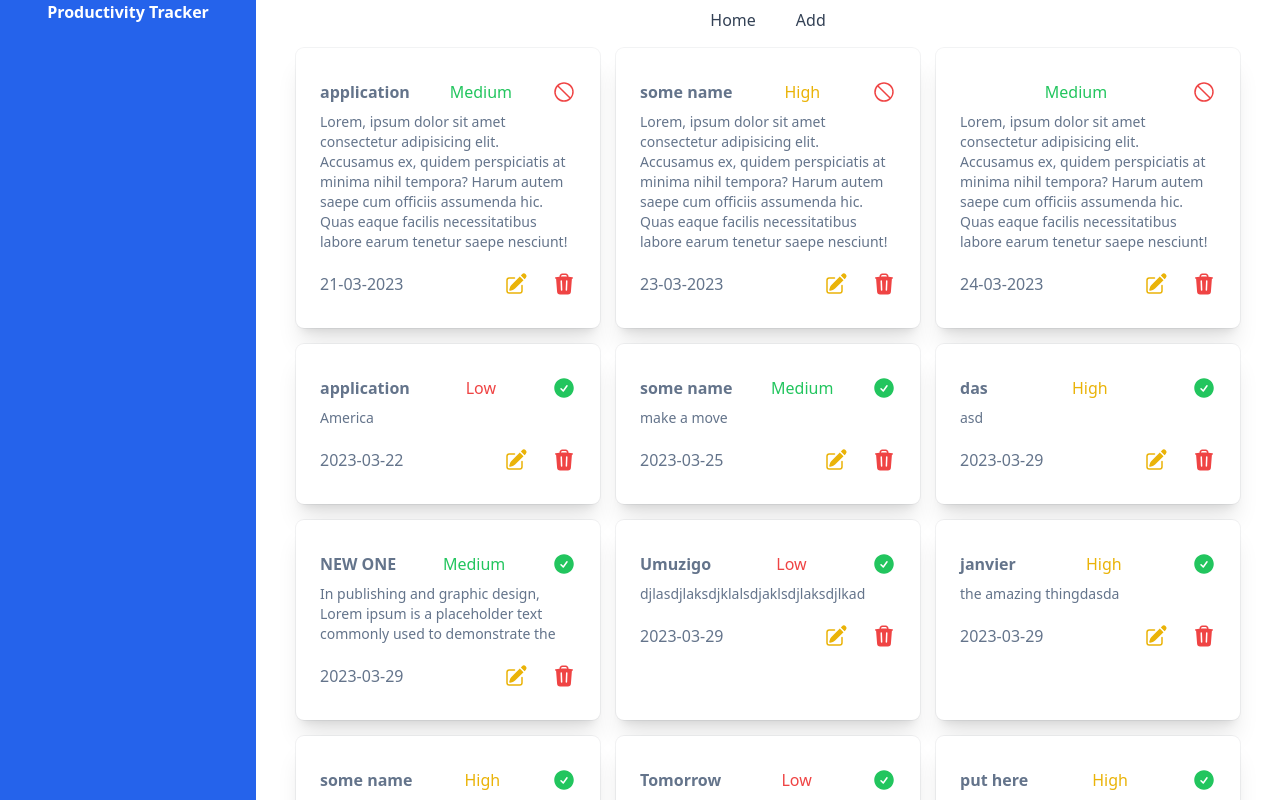
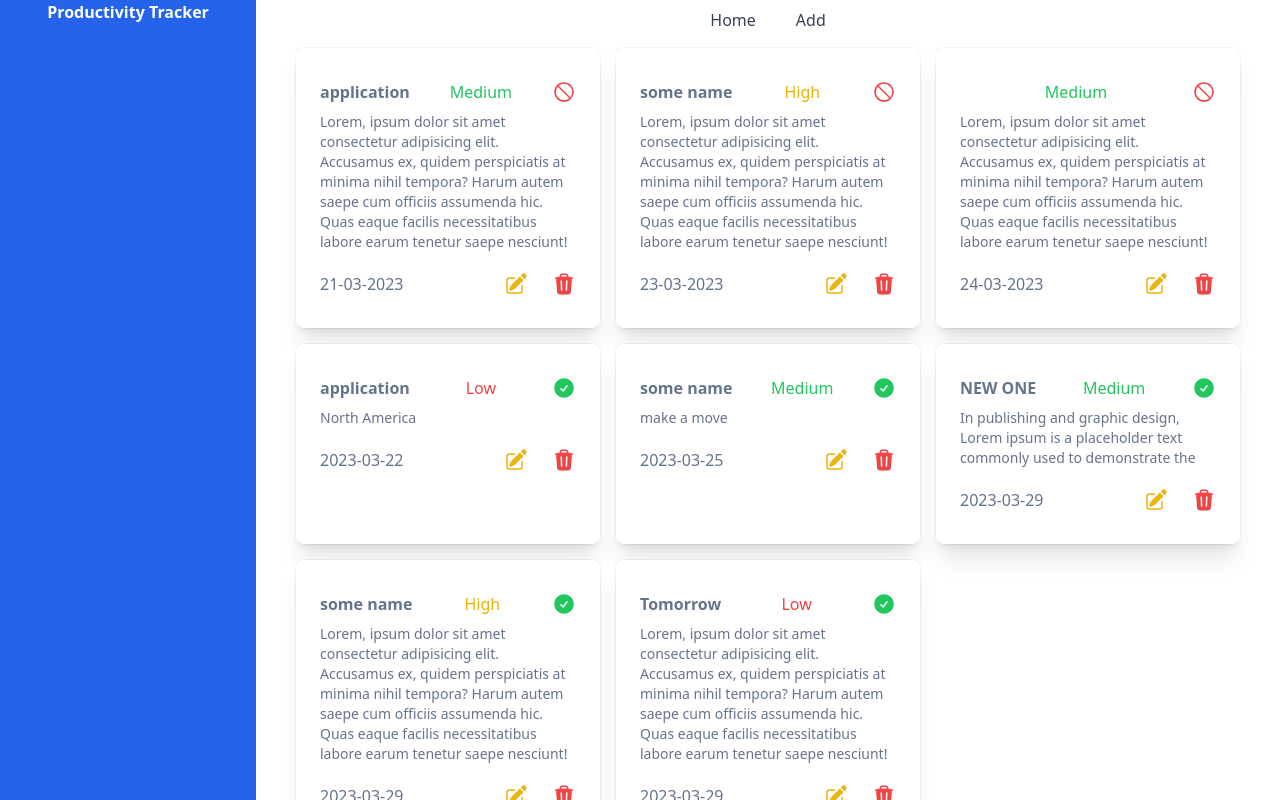
Before and after one commit to nahimanajz/todolist-react-typescript, a React (Create React App) app: page / in a window 1280 px wide. Shown: the top 800 px of the page. Built offline with nearby package versions, Linux system fonts and the light colour scheme; data requests are answered from the project's data file.

Commit message:
chore: Add react query to edit todo

```diff
--- a/package.json
+++ b/package.json
@@ -5,6 +5,7 @@
   "dependencies": {
     "@heroicons/react": "^2.0.16",
     "@hookform/resolvers": "^3.0.0",
+    "@tanstack/react-query": "^4.28.0",
     "@testing-library/jest-dom": "^5.16.5",
     "@testing-library/react": "^13.4.0",
     "@testing-library/user-event": "^13.5.0",
@@ -17,7 +18,6 @@
     "react": "^18.2.0",
     "react-dom": "^18.2.0",
     "react-hook-form": "^7.43.8",
-    "react-query": "^3.39.3",
     "react-router-dom": "^6.9.0",
     "react-scripts": "5.0.1",
     "sinon": "^15.0.3",
--- a/src/components/form/EditTodo.tsx
+++ b/src/components/form/EditTodo.tsx
@@ -5,6 +5,7 @@ import { useState } from "react";
 import { updateTodo } from "services/todo_service";
 import { useForm } from "react-hook-form";
 import { SubmitHandler } from "react-hook-form/dist/types";
+import { QueryClient, useMutation } from "@tanstack/react-query";
 
 interface EditTodoProps {
   todo: Todo;
@@ -12,7 +13,7 @@ interface EditTodoProps {
 
 export const EditTodo = ({ todo }: EditTodoProps) => {
   const [showModal, setShowModal] = useState(false);
-  const [loading, setLoading] = useState<Boolean>(false);
+
   const { id, name, done, text, dueDate, priority } = todo;
 
   const {
@@ -23,18 +24,20 @@ export const EditTodo = ({ todo }: EditTodoProps) => {
     defaultValues: { id, name, done, text, dueDate, priority },
   });
 
+
+  const queryClient = new QueryClient();
+  const {mutate: updateTodoItem} = useMutation((todo:Todo)=> updateTodo(todo), {
+    onSuccess: ()=> {
+      queryClient.invalidateQueries(["todos"]);
+      alert("updated")
+    }
+  });
+
   const handleUpdate: SubmitHandler<Todo> = (todo: Todo) => {
-    setLoading(true);
-    try {
-      updateTodo(todo);
-      setLoading(false);
-      window.location.reload();
-    } catch (err) {
-      console.log(err);
-      setLoading(false);
-    }
+    updateTodoItem(todo);
     setShowModal(false);
   };
+
   const minDate = Date.now()
   return (
     <>
--- a/src/components/ui/TodoItem.tsx
+++ b/src/components/ui/TodoItem.tsx
@@ -1,5 +1,5 @@
 import { Todo } from "@/models/Todo";
-import { SERVER_URL } from "../../utils";
+
 import {
   CheckCircleIcon,
   NoSymbolIcon,
@@ -7,21 +7,37 @@ import {
 } from "@heroicons/react/24/solid";
 import { ReactElement, useId } from "react";
 import { EditTodo } from "../form/EditTodo";
+import { QueryClient, useMutation } from "@tanstack/react-query";
+import { deleteItem } from "services/todo_service";
 
-const TaskItem = ({ todo, deleteTodo }: { todo: Todo, deleteTodo:Function }): ReactElement => {
+
+const TaskItem = ({ todo }: { todo: Todo }): ReactElement => {
   const { id, name, done, text, dueDate, priority } = todo;
 
+  const queryClient = new QueryClient();
+
+  const { mutate: deleteTodo } = useMutation((id: string) => deleteItem(id), {
+    onSuccess: () => {
+      queryClient.invalidateQueries(["todos"]);
+      alert("deleted")
+    },
+  });
+
   const handleDeleteTodo = (id: string) => {
-    deleteTodo(id)
+    deleteTodo(id);
   };
 
   return (
+    <>
       <div
         className="bg-white rounded-lg px-6 py-8 ring-1 ring-slate-900/5 shadow-xl"
         key={useId()}
       >
+
         <div className="flex justify-between">
-        <h1 className="text-slate-500 dark:text-slate-700 font-bold">{name}</h1>
+          <h1 className="text-slate-500 dark:text-slate-700 font-bold">
+            {name}
+          </h1>
 
           <h2
             className={`text-${
@@ -58,6 +74,7 @@ const TaskItem = ({ todo, deleteTodo }: { todo: Todo, deleteTodo:Function }): Re
           </span>
         </div>
       </div>
+    </>
   );
 };
 export default TaskItem;
--- a/src/data/db.json
+++ b/src/data/db.json
@@ -27,7 +27,7 @@
       "id": "r8r11vY",
       "name": "application ",
       "done": "1",
-      "text": "America",
+      "text": "North America",
       "dueDate": "2023-03-22",
       "priority": "Low"
     },
@@ -40,36 +40,12 @@
       "id": "cUXWt6J"
     },
     {
-      "name": "das",
-      "dueDate": "2023-03-29",
-      "done": "1",
-      "priority": "High",
-      "text": "asd",
-      "id": "uaL7q97"
-    },
-    {
       "name": "NEW ONE",
       "dueDate": "2023-03-29",
       "done": "1",
       "priority": "Medium",
       "text": "In publishing and graphic design, Lorem ipsum is a placeholder text commonly used to demonstrate the",
       "id": "c22ffb66-8300-4a55-8961-1adcdd3da08d"
-    },
-    {
-      "id": "df4f3783-d21b-4351-b322-9340128f3020",
-      "name": "Umuzigo",
-      "dueDate": "2023-03-29",
-      "done": "0",
-      "priority": "Low",
-      "text": "djlasdjlaksdjklalsdjaklsdjlaksdjlkad"
-    },
-    {
-      "id": "34745ab0-be3b-41f1-a7ba-8f2032f3c511",
-      "name": "janvier",
-      "dueDate": "2023-03-29",
-      "done": "1",
-      "priority": "High",
-      "text": "the amazing thingdasda"
     },
     {
       "id": "46675573-41d4-4ac0-8215-5c17de80da00",
@@ -86,28 +62,6 @@
       "done": "0",
       "priority": "Low",
       "text": "Lorem, ipsum dolor sit amet consectetur adipisicing elit. Accusamus ex, quidem perspiciatis at minima nihil tempora? Harum autem saepe cum officiis assumenda hic. Quas eaque facilis necessitatibus labore earum tenetur saepe nesciunt!"
-    },
-    {
-      "id": "d39a0cc2-bd2d-4674-a819-598fc5a3b1f0",
-      "name": "put here",
-      "dueDate": "2023-03-29",
-      "done": "0",
-      "priority": "High",
-      "text": "Lorem, ipsum dolor sit amet consectetur adipisicing elit. Accusamus ex, quidem perspiciatis at minima nihil tempora? Harum autem saepe cum officiis assumenda hic. Quas eaque facilis necessitatibus labore earum tenetur saepe nesciunt!"
-    },
-    {
-      "id": "4831b3fa-02fa-4536-af98-4176c66d32ce",
-      "name": "jz",
-      "dueDate": "2023-03-29",
-      "priority": "Medium",
-      "text": "I find out how to get a boolean from a radio input in RHF."
-    },
-    {
-      "id": "fd4dbc26-8638-4b5b-8dd5-09cfa3f4da4f",
-      "name": "Enum",
-      "dueDate": "2023-03-29T00:00:00.000Z",
-      "priority": "Medium",
-      "text": "enum is here"
     }
   ]
 }
--- a/src/index.tsx
+++ b/src/index.tsx
@@ -1,13 +1,20 @@
-import React from 'react';
-import ReactDOM from 'react-dom/client';
-import './index.css';
-import App from './App'
+import React from "react";
+import ReactDOM from "react-dom/client";
+import "./index.css";
+import App from "./App";
+import { QueryClientProvider,QueryClient } from "@tanstack/react-query";
+
+
 const root = ReactDOM.createRoot(
-  document.getElementById('root') as HTMLElement
+  document.getElementById("root") as HTMLElement
 );
+
+const queryClient = new QueryClient();
 
 root.render(
   <React.StrictMode>
-    <App />
+    <QueryClientProvider client={queryClient}>
+      <App />
+    </QueryClientProvider>
   </React.StrictMode>
 );
--- a/src/pages/Tasks/index.tsx
+++ b/src/pages/Tasks/index.tsx
@@ -1,59 +1,33 @@
-import { FC, ReactElement, useEffect, useId, useState } from "react";
+import { FC, ReactElement} from "react";
 import { Todo } from "@/models/Todo";
-import { SERVER_URL } from "../../utils"; // TODO: replace with absolute path
 import TodoItem from "../../components/ui/TodoItem";
 
+import {
+  useQuery,
+} from '@tanstack/react-query'
+import { fetchTodo } from "services/todo_service";
+
+
+
+
 export const TasksList: FC = (): ReactElement => {
-  const [todos, setTodos] = useState<Todo[]>([]);
-  const [loading, setLoading] = useState(true);
-  const [error, setError] = useState("");
+const {isLoading, error, data} = useQuery<Todo[], Error>({
+  queryKey:["todos"],
+  queryFn: fetchTodo
+})
 
-  const fetchTodos = async () => {
-    try {
-      const response = await fetch(SERVER_URL);
-      if (!response.ok) {
-        throw new Error(`HTTP error${response.status}`);
-      }
-      const data = await response.json();
-      setTodos(data);
-      setLoading(false);
-    } catch (err) {
-      setError(`${err}`);
-      console.log(err);
-      setLoading(false);
-    }
-  };
-  const deleteTodo=async(id: string) => {
-    try {
-      const response = await fetch(`${SERVER_URL}/${id}`, {
-        method: "DELETE",
-      });
-      if (!response.ok) {
-        throw new Error(`HTTP error${response.status}`);
-      }
-
-    } catch (err) {
-      console.log("something went wrong", err);
-    }
-  }
-
-  useEffect(() => {
-    fetchTodos();
-  }, [loading, error]);
-
+   if(isLoading) return <div>Loading...</div>
+   if(error) return <div>{'An Error occurred: ' + error.message}</div>
 
   return (
     <>
       <div className="grid grid-cols-3 gap-4">
-        {!todos.length? (
+        {!data.length? (
           <div className="text-red-500">No tasks added yet</div>
         ): null}
-        {error ? (
-          <div className="text-red-500">Something went wrong</div>
-        ) : (
-          todos &&
-          todos.map((todo) =><TodoItem todo={todo} deleteTodo={deleteTodo}/>)
-        )}
+
+          {data?.map((todo) =><TodoItem todo={todo}/>)}
+
       </div>
     </>
   );
--- a/src/services/todo_service.ts
+++ b/src/services/todo_service.ts
@@ -1,6 +1,10 @@
 import { Todo } from "models/Todo";
 import { SERVER_URL } from "utils";
 
+export const fetchTodo =async () => {
+  const response = await  fetch(SERVER_URL)
+  return response.json()
+ }
 export const createTodo = async (data: Todo) => {
     const response = await fetch(SERVER_URL, {
         method: "POST",
@@ -12,6 +16,12 @@ export const createTodo = async (data: Todo) => {
     if (!response.ok) {
         throw new Error(`HTTP error${response.status}`);
     }
+}
+export const deleteItem = async(id: string) => {
+  const response = await fetch(`${SERVER_URL}/${id}`, {
+    method: "DELETE",
+  });
+  return response.json()
 }
 
 export const updateTodo = async (todo: Todo)=>{
```
Also changed, not shown: 1 other file (tests, documents, lock files or other folders). Lines whose indentation alone changed are shown as unchanged.
